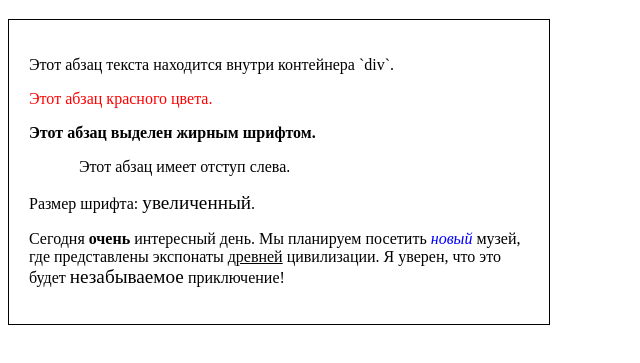
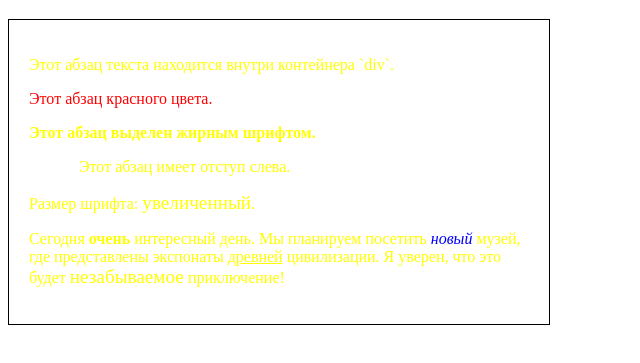
Before and after one commit to SunAlexCher/network.github.io, a plain HTML site: page index.html in a window 1280 px wide. Shown: the part 61-424 px from the top of the page, without its empty margins (0-640 px from the left). Drawn offline with Linux system fonts and the light colour scheme.

Commit message:
Update index.html

```diff
--- a/index.html
+++ b/index.html
@@ -6,7 +6,7 @@
 <body>
     <h1 style="color: blue;">Добро пожаловать на мой сайт!</h1>
 
-    <div style="width: 500px; border: 1px solid black; padding: 20px;">
+    <div style="color: yellow; width: 500px; border: 1px solid black; padding: 20px;">
         <p>Этот абзац текста находится внутри контейнера `div`.</p>
         <p style="color: red;">Этот абзац красного цвета.</p>
         <p style="font-weight: bold;">Этот абзац выделен жирным шрифтом.</p>
```
